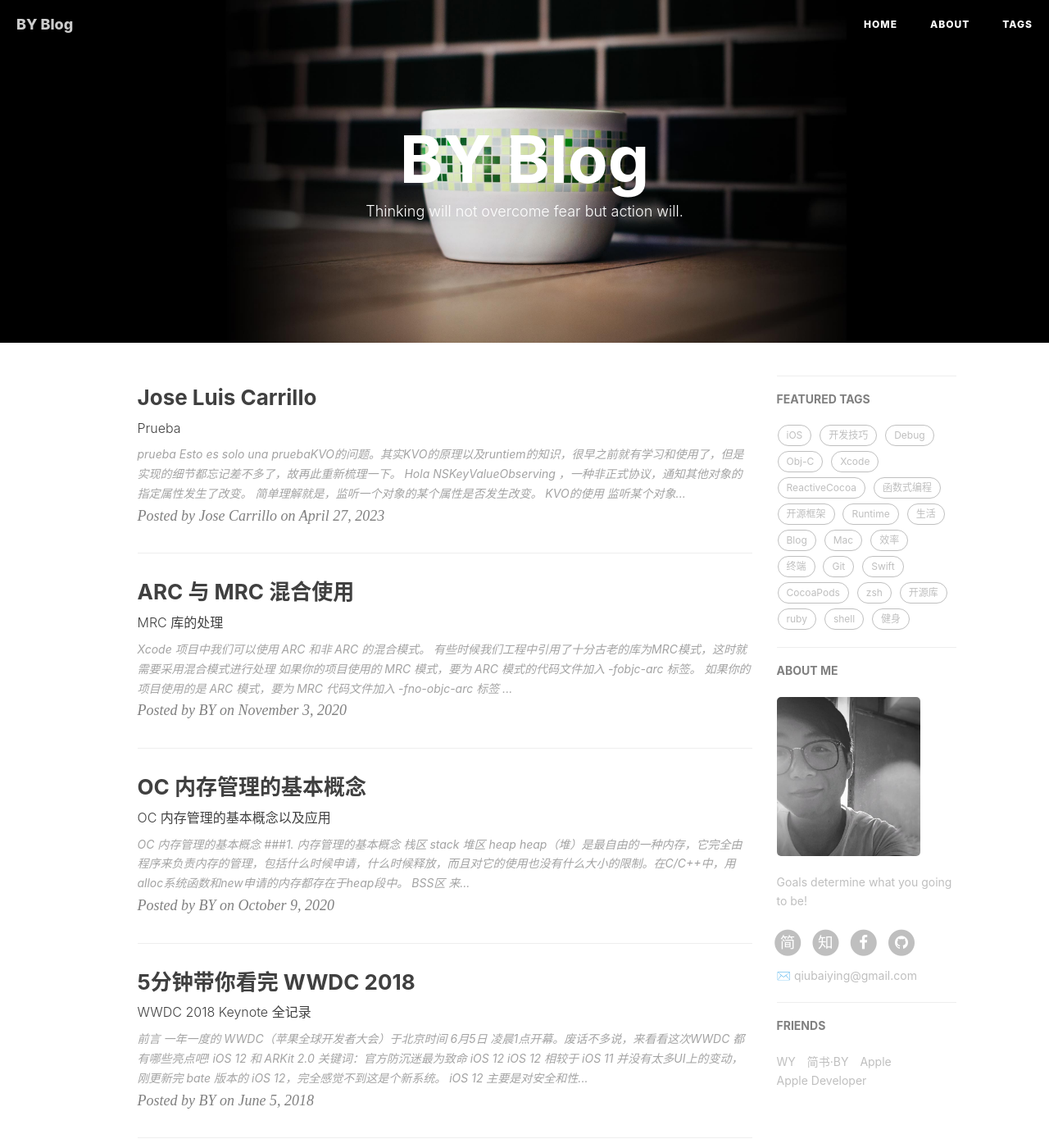
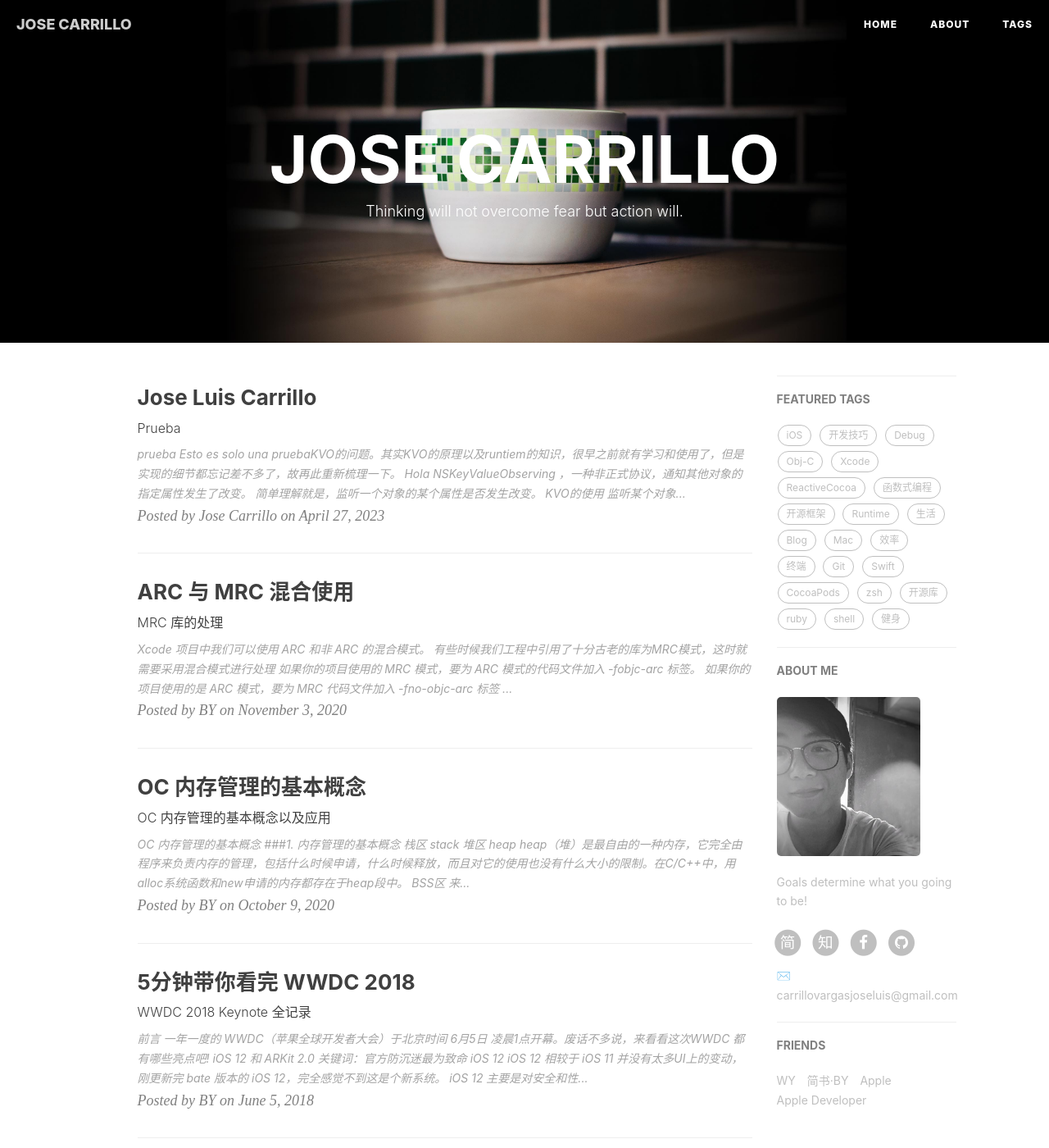
Before and after one commit to JoseLuisCarrilloVargas/joseluiscarrillovargas.github.io, a Jekyll site: the page built from index.html, in a window 1280 px wide and 1400 px high. Shown: the whole window at 82% size. Built offline with Jekyll 4.4.1, drawn with Linux system fonts in a browser that asks for light colours; nearby versions of some CDN libraries; the list of posts is cut into pages by our own code; comment, search, counter and statistics services are not loaded; some of the changed text lies outside the part shown.

Commit message:
Update _config.yml
MODIFICA

```diff
--- a/_config.yml
+++ b/_config.yml
@@ -1,13 +1,13 @@
 # Site settings
-title: BY Blog
-SEOTitle: 柏荧的博客 | BY Blog
+title: JOSE CARRILLO
+SEOTitle: JOSE CARRILLO
 header-img: img/post-bg-github-cup.jpg
-email: qiubaiying@gmail.com
+email: carrillovargasjoseluis@gmail.com
 description: "Every failure is leading towards success."
-keyword: "BY, BY Blog, 柏荧的博客, qiubaiying, 邱柏荧, iOS, Apple, iPhone"
-url: "http://qiubaiying.github.io"          # your host, for absolute URL
+keyword: "HACKING, SERVERS"
+url: "https://joseluiscarrillovargas.github.io/"          # your host, for absolute URL
 baseurl: ""      # for example, '/blog' if your blog hosted on 'host/blog'
-github_repo: "https://github.com/qiubaiying/qiubaiying.github.io.git" # you code repository
+github_repo: "https://github.com/JoseLuisCarrilloVargas/joseluiscarrillovargas.github.io" # you code repository
 
 # Sidebar settings
 sidebar: true                           # whether or not using Sidebar.
```
